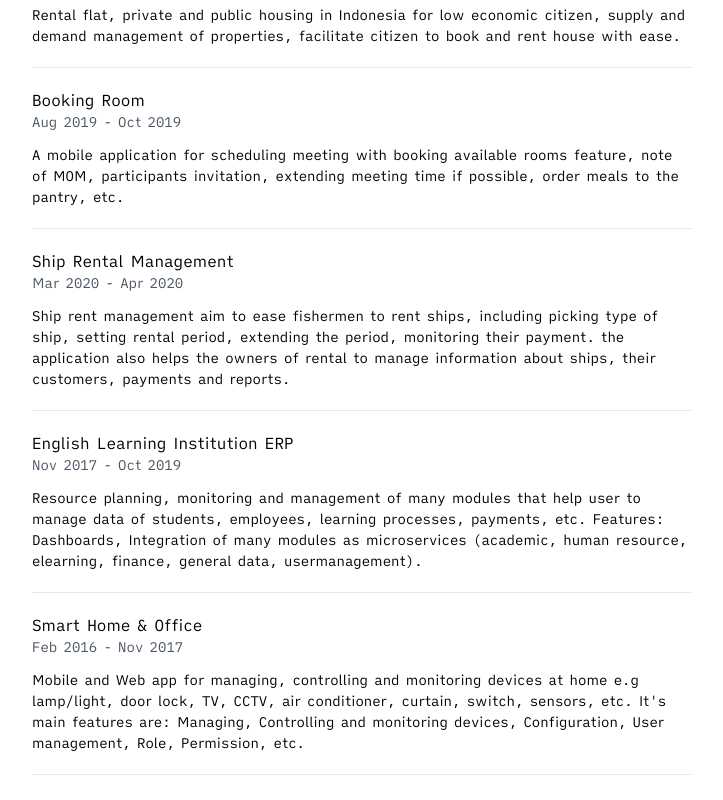
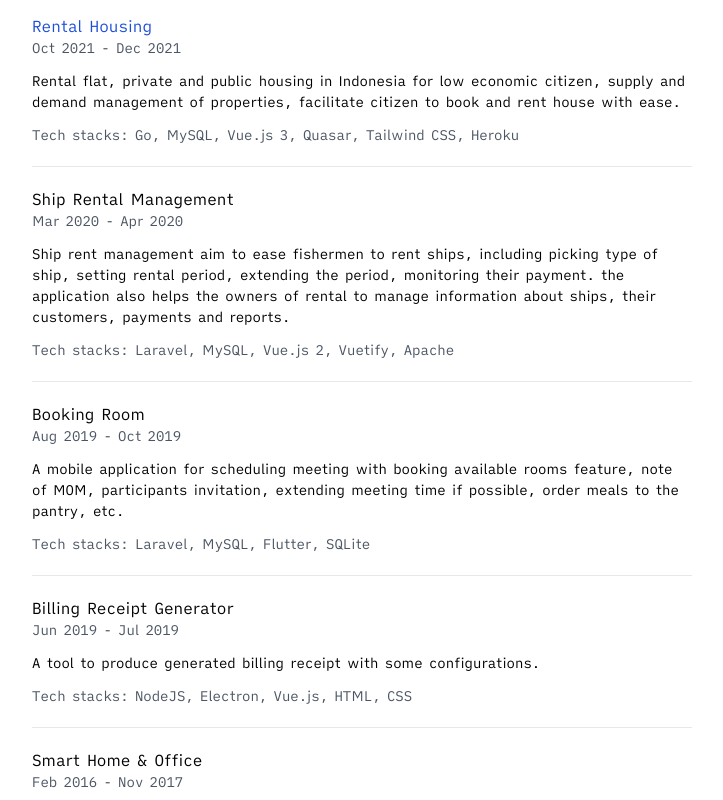
Before and after one commit to uhkrowi/portfolio-vite, a Vue app: page /about#/about in a window 1280 px wide. Shown: the part 2100-2900 px from the top of the page, without its empty margins (278-1001 px from the left). Built offline with nearby package versions, Linux system fonts and the light colour scheme.

Commit message:
add stacks

```diff
--- a/src/assets/data/projects.json
+++ b/src/assets/data/projects.json
@@ -4,48 +4,55 @@
     "link": "/#/showcase/98",
     "date": "01/22 - 03/21",
     "longDate": "Jan 2022 - Mar 2021",
-    "description": "Company Profile Website of Zumstar (product of Graha Multimedia Nusantara)."
+    "description": "Company Profile Website of Zumstar (product of Graha Multimedia Nusantara).",
+    "stacks": ["Wordpress", "MySQL", "Elementor"]
   },
   {
     "name": "Company Profile gmn.com",
     "link": "/#/showcase/69",
     "date": "01/22 - 03/21",
     "longDate": "Jan 2022 - Mar 2021",
-    "description": "Company Profile Website of Graha Multimedia Nusantara."
+    "description": "Company Profile Website of Graha Multimedia Nusantara.",
+    "stacks": ["Wordpress REST API", "MySQL", "Tailwind CSS"]
   },
   {
     "name": "Rental Housing",
     "link": "/#/showcase/66",
     "date": "10/21 - 12/21",
     "longDate": "Oct 2021 - Dec 2021",
-    "description": "Rental flat, private and public housing in Indonesia for low economic citizen, supply and demand management of properties, facilitate citizen to book and rent house with ease."
+    "description": "Rental flat, private and public housing in Indonesia for low economic citizen, supply and demand management of properties, facilitate citizen to book and rent house with ease.",
+    "stacks": ["Go", "MySQL", "Vue.js 3", "Quasar", "Tailwind CSS", "Heroku"]
+  },
+  {
+    "name": "Ship Rental Management",
+    "link": null,
+    "date": "03/20 - 04/20",
+    "longDate": "Mar 2020 - Apr 2020",
+    "description": "Ship rent management aim to ease fishermen to rent ships, including picking type of ship, setting rental period, extending the period, monitoring their payment. the application also helps the owners of rental to manage information about ships, their customers, payments and reports.",
+    "stacks": ["Laravel", "MySQL", "Vue.js 2", "Vuetify", "Apache"]
   },
   {
     "name": "Booking Room",
     "link": null,
     "date": "08/19 - 10/19",
     "longDate": "Aug 2019 - Oct 2019",
-    "description": "A mobile application for scheduling meeting with booking available rooms feature, note of MOM, participants invitation, extending meeting time if possible, order meals to the pantry, etc."
+    "description": "A mobile application for scheduling meeting with booking available rooms feature, note of MOM, participants invitation, extending meeting time if possible, order meals to the pantry, etc.",
+    "stacks": ["Laravel", "MySQL", "Flutter", "SQLite"]
   },
   {
-    "name": "Ship Rental Management",
+    "name": "Billing Receipt Generator",
     "link": null,
-    "date": "03/20 - 04/20",
-    "longDate": "Mar 2020 - Apr 2020",
-    "description": "Ship rent management aim to ease fishermen to rent ships, including picking type of ship, setting rental period, extending the period, monitoring their payment. the application also helps the owners of rental to manage information about ships, their customers, payments and reports."
-  },
-  {
-    "name": "English Learning Institution ERP",
-    "link": null,
-    "date": "11/17 - 10/19",
-    "longDate": "Nov 2017 - Oct 2019",
-    "description": "Resource planning, monitoring and management of many modules that help user to manage data of students, employees, learning processes, payments, etc. Features: Dashboards, Integration of many modules as microservices (academic, human resource, elearning, finance, general data, usermanagement)."
+    "date": "06/19 - 07/19",
+    "longDate": "Jun 2019 - Jul 2019",
+    "description": "A tool to produce generated billing receipt with some configurations.",
+    "stacks": ["NodeJS", "Electron", "Vue.js", "HTML", "CSS"]
   },
   {
     "name": "Smart Home & Office",
     "link": null,
     "date": "02/16 - 11/17",
     "longDate": "Feb 2016 - Nov 2017",
-    "description": "Mobile and Web app for managing, controlling and monitoring devices at home e.g lamp/light, door lock, TV, CCTV, air conditioner, curtain, switch, sensors, etc. It's main features are: Managing, Controlling and monitoring devices, Configuration, User management, Role, Permission, etc."
+    "description": "Mobile and Web app for managing, controlling and monitoring devices at home e.g lamp/light, door lock, TV, CCTV, air conditioner, curtain, switch, sensors, etc. It's main features are: Managing, Controlling and monitoring devices, Configuration, User management, Role, Permission, etc.",
+    "stacks": ["Java", "NodeJS", "MySQL", "AngularJS"]
   }
 ]
--- a/src/views/Profile.vue
+++ b/src/views/Profile.vue
@@ -109,13 +109,18 @@ document.title = "About | Nurul Uhkrowi";
             >
             <span v-else class="">{{ item.name }}</span>
           </div>
-          <span class="block text-gray-600 dark:text-gray-400 text-[14px] lg:hidden">{{
-            item.date
-          }}</span>
-          <span class="hidden lg:block text-gray-600 dark:text-gray-400 text-[14px]">{{
-            item.longDate
-          }}</span>
+          <span
+            class="block text-gray-600 dark:text-gray-400 text-[14px] lg:hidden"
+            >{{ item.date }}</span
+          >
+          <span
+            class="hidden lg:block text-gray-600 dark:text-gray-400 text-[14px]"
+            >{{ item.longDate }}</span
+          >
           <span class="block mt-3 text-[14px]">{{ item.description }}</span>
+          <div class="mt-3 text-[14px] text-gray-600 dark:text-gray-400">
+            Tech stacks: {{ item.stacks?.join(", ") }}
+          </div>
         </div>
       </div>
     </Card>
```
